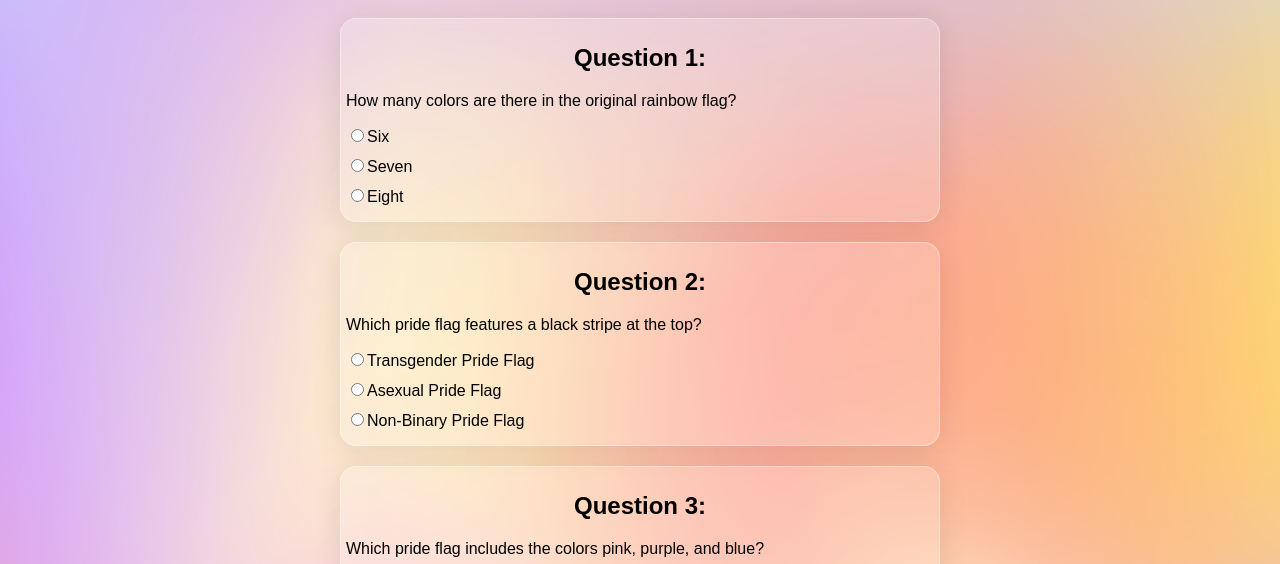
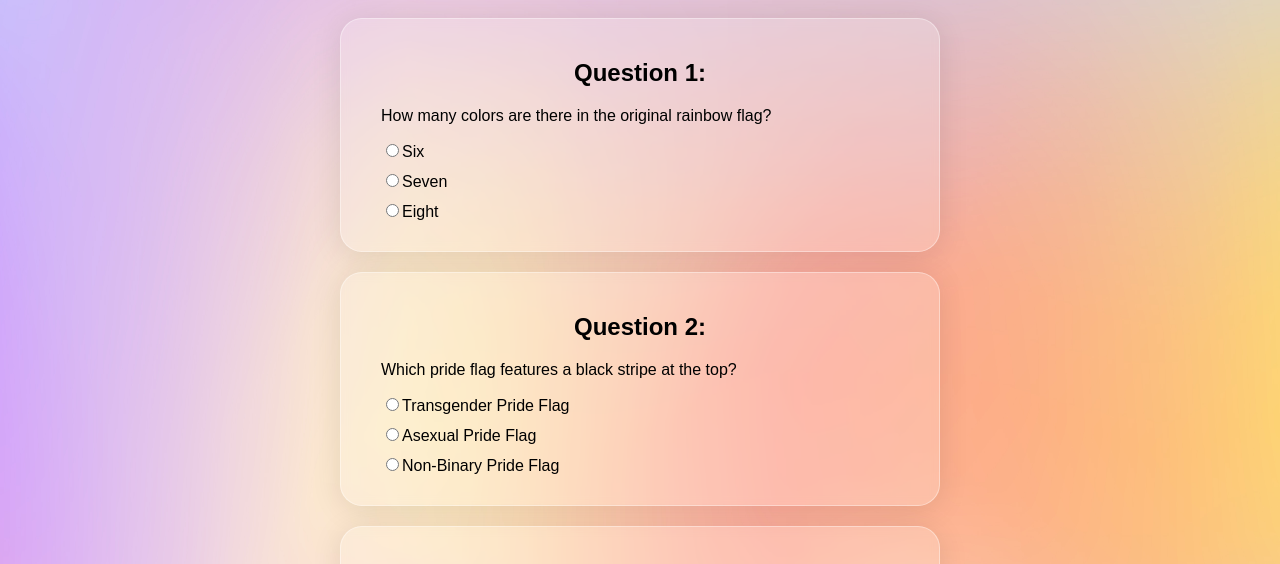
Before and after one commit to AlexTour/Pride-Flags-History, a plain HTML site: page quiz-index.html in a window 1280 px wide. Shown: the part 178-742 px from the top of the page. Drawn offline with Linux system fonts and the light colour scheme.

Commit message:
Update quiz-styles.css

```diff
--- a/quiz-styles.css
+++ b/quiz-styles.css
@@ -23,11 +23,12 @@ h1, h2 {
     padding: 5px;
     font-size: 16px;
     background: rgba(255, 255, 255, 0.2);
-    border-radius: 16px;
+    border-radius: 22px;
     box-shadow: 0 4px 30px rgba(0, 0, 0, 0.1);
     backdrop-filter: blur(4.4px);
     -webkit-backdrop-filter: blur(4.4px);
     border: 1px solid rgba(255, 255, 255, 0.39);
+    padding: 20px 40px;
 }
 
 .title {
```
